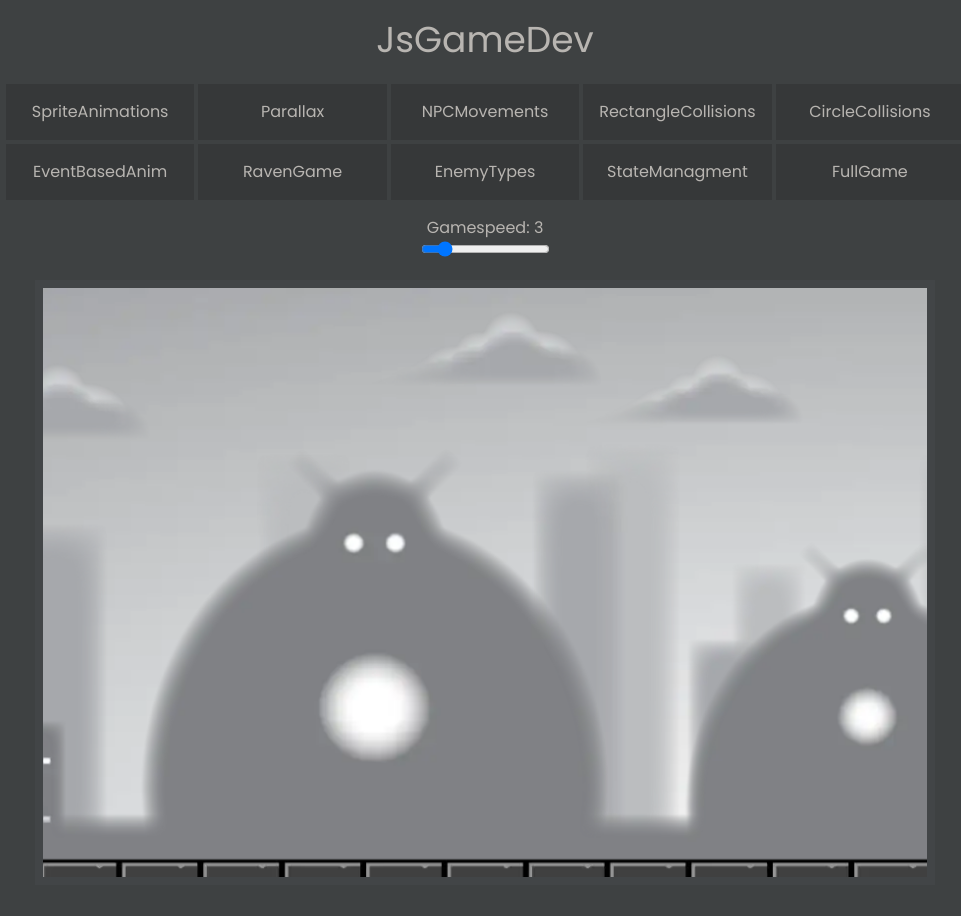
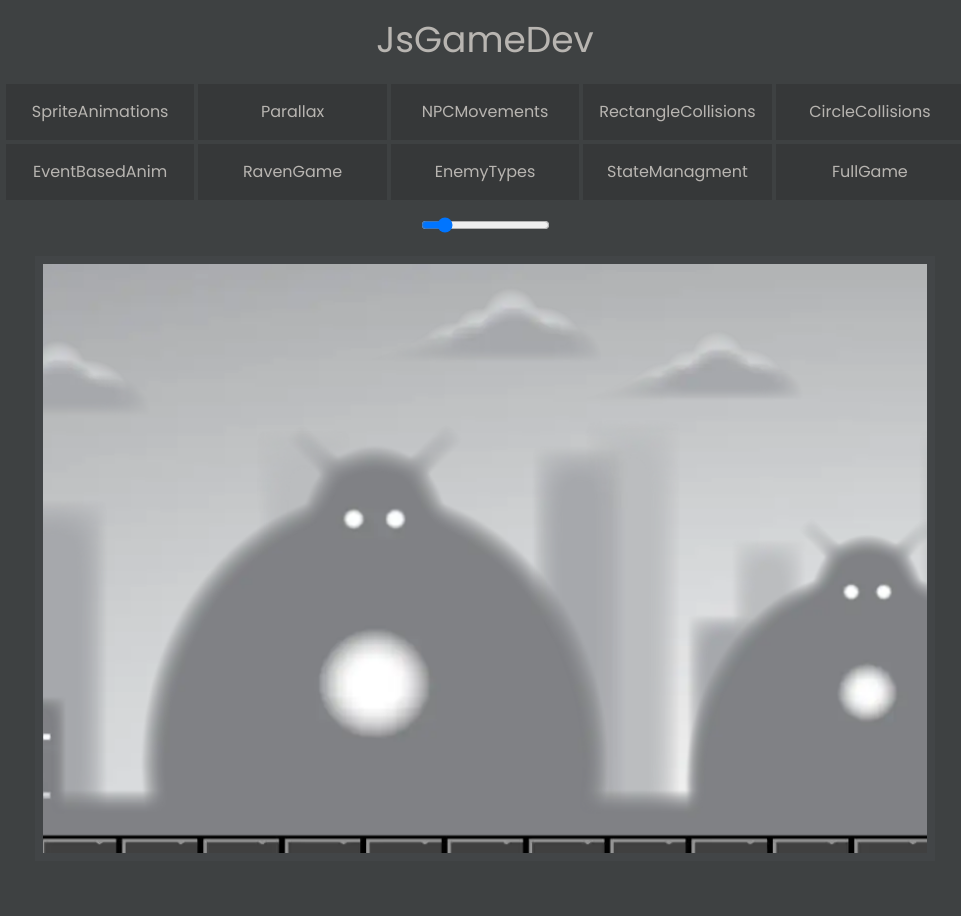
Before and after one commit to visotoniki9-zz/js-game-dev, a React (Vite) app: page /Parallax in a window 1280 px wide. Shown: the top 916 px of the page, without its empty margins (155-1116 px from the left). Built offline with nearby package versions, Linux system fonts and the light colour scheme.

Commit message:
Fixed animation jumps

```diff
--- a/src/routes/Parallax.jsx
+++ b/src/routes/Parallax.jsx
@@ -8,7 +8,7 @@ import layer5Img from '../../assets/layer-5.webp';
 function Parallax() {
   const canvasRef = useRef(null);
 
-  let [gameSpeed, setGameSpeed] = useState(3);
+  let gameSpeed = useRef(3);
   let gameFrame = 0;
 
   const backgroundLayer1 = new Image();
@@ -31,12 +31,16 @@ function Parallax() {
       this.height = 700;
       this.image = image;
       this.speedModifier = speedModifier;
-      this.speed = gameSpeed * this.speedModifier;
+      this.speed = gameSpeed.current * this.speedModifier;
     }
 
     update() {
-      this.speed = gameSpeed * this.speedModifier;
-      this.x = (gameFrame * this.speed) % this.width;
+      this.speed = gameSpeed.current * this.speedModifier;
+      if (this.x <= -this.width) {
+        this.x = 0;
+      }
+      this.x -= this.speed;
+      // this.x = (gameFrame * this.speed) % this.width;
     }
 
     draw() {
@@ -53,7 +57,6 @@ function Parallax() {
     canvas.height = 600;
 
     let animationFrameId;
-
     const layer1 = new Layer(ctx, backgroundLayer1, 0.2);
     const layer2 = new Layer(ctx, backgroundLayer2, 0.4);
     const layer3 = new Layer(ctx, backgroundLayer3, 0.6);
@@ -82,17 +85,12 @@ function Parallax() {
   return (
     <div className="flex flex-col items-center">
       <div className="mt-4">
-        <p>
-          Gamespeed:
-          {' '}
-          {gameSpeed}
-        </p>
         <input
           type="range"
           min={0}
           max={20}
           defaultValue={3}
-          onChange={(e) => setGameSpeed(e.target.value)}
+          onChange={(e) => gameSpeed.current = e.target.value}
         />
       </div>
       <canvas
```
